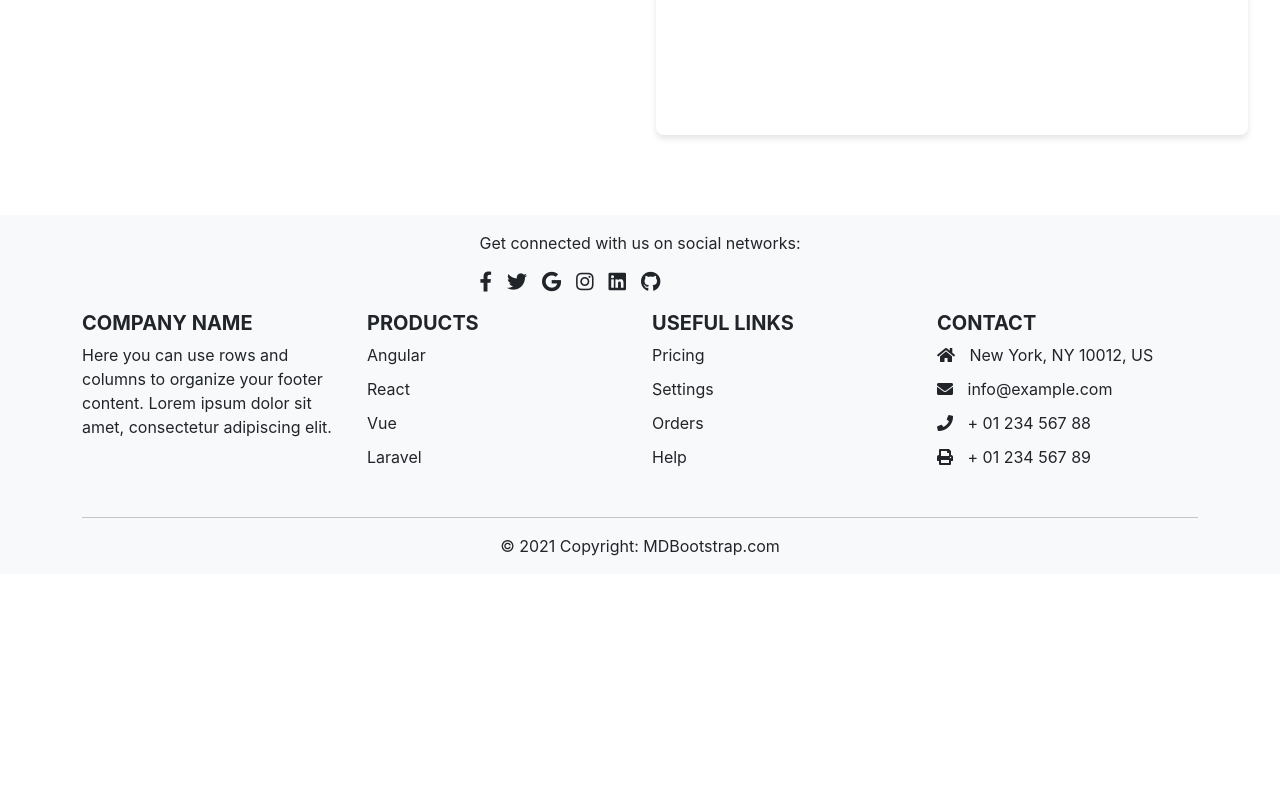
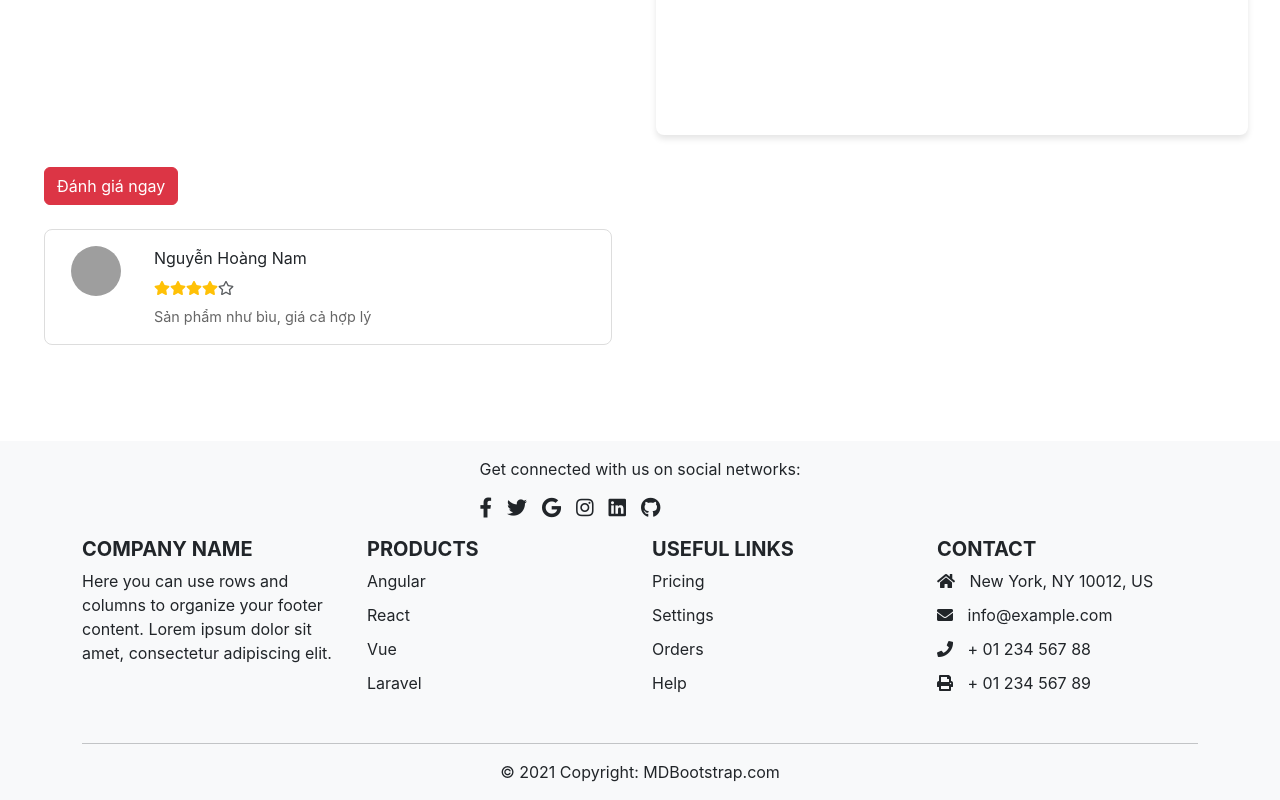
Before and after one commit to Jackptit/Ecommerce-electronics-, a React (Create React App) app in the folder FrontEnd/ecommerce-electronics/: page /product/1 in a window 1280 px wide. Shown: the part 793-1593 px from the top of the page. Before the commit the page ends 1367 px from the top, so only its background shows below. Built offline with nearby package versions, Linux system fonts and the light colour scheme; grey boxes are pictures that could not be loaded.

Commit message:
push User Comment,Modal Comment in ProductPage

```diff
--- /dev/null
+++ b/FrontEnd/ecommerce-electronics/src/components/ModalComment.js
@@ -0,0 +1,80 @@
+import React, { useState } from 'react';
+import { Modal, Button, Form, Row, Col } from 'react-bootstrap';
+import { FaCamera, FaStar, FaRegStar } from 'react-icons/fa'; // Icon thêm hình ảnh
+
+const ModalComment = ({ show, handleClose }) => {
+    const list_rate = [
+        "...",
+        "Rất tệ",
+        "Tệ",
+        "Bình thường",
+        "Tốt",
+        "Tuyệt vời"
+    ]
+    const maxStars = 5;
+    const [rating, setRating] = useState(0);
+    const [hoveredRating, setHoveredRating] = useState(0);
+    const [comment, setComment] = useState('');
+
+    // Xử lý khi nhập cảm nhận
+    const handleRate = (value) => {
+        setRating(value);
+    }
+    const handleCommentChange = (e) => {
+        setComment(e.target.value);
+    };
+
+    return (
+        <Modal show={show} onHide={handleClose}>
+            <Modal.Header closeButton>
+                <Modal.Title >Đánh giá & nhận xét</Modal.Title>
+            </Modal.Header>
+            <Modal.Body>
+                {/* Đánh giá sao */}
+
+                <p className="fw-semibold fs-5">
+                    Đánh giá của bạn
+                </p>
+                {[...Array(maxStars)].map((_, index) => {
+                    const starValue = index + 1;
+                    return (
+                        <span
+                            key={index}
+                            style={{ cursor: 'pointer', fontSize: '32px', color: '#ffc107' }}
+                            onClick={() => handleRate(starValue)} // Click vào sao
+                            onMouseEnter={() => setHoveredRating(starValue)} // Hover vào sao
+                            onMouseLeave={() => setHoveredRating(0)} // Thoát hover
+                        >
+                            {starValue <= (hoveredRating || rating) ? <FaStar /> : <FaRegStar />}
+                        </span>
+                    );
+                })}
+                <p > {rating} sao,sản phẩm này {list_rate[rating]}</p>
+                {/* Nhập cảm nhận */}
+                <Form.Group controlId="formBasicComment" className="mb-3 mt-5">
+                    <Form.Label className="fw-semibold fs-5">Cảm nhận của bạn về sản phẩm</Form.Label>
+                    <Form.Control
+                        as="textarea"
+                        rows={3}
+                        value={comment}
+                        placeholder='Xin mời chia sẻ một số cảm nhận về sản phẩm (nhập tối thiểu 15 ký tự)'
+                        onChange={handleCommentChange}
+                        minLength={15}
+                    />
+                </Form.Group>
+
+                {/* Thêm hình ảnh */}
+                <Button variant="secondary" className="mb-3">
+                    <FaCamera /> Thêm hình ảnh
+                </Button>
+            </Modal.Body>
+
+            <Modal.Footer>
+                <Button variant="danger" onClick={handleClose}>
+                    Gửi đánh giá
+                </Button>
+            </Modal.Footer>
+        </Modal >
+    );
+};
+export default ModalComment;
--- /dev/null
+++ b/FrontEnd/ecommerce-electronics/src/components/UserComment.js
@@ -0,0 +1,37 @@
+import React from "react";
+import { Card, Row, Col } from 'react-bootstrap';
+import { FaStar, FaRegStar } from 'react-icons/fa';
+const UserComment = ({ props }) => {
+    const { avatar, userName, rating, comment } = props;
+    console.log(`username là ${userName}`);
+    const renderStars = (rating) => {
+        const stars = [];
+        for (let i = 1; i <= 5; i++) {
+            stars.push(i <= rating ? <FaStar key={i} className="text-warning" /> : <FaRegStar key={i} className="text-muted" />);
+        }
+        return stars;
+    };
+
+    return (
+        <Card className="mb-3">
+            <Card.Body>
+                <Row>
+                    <Col xs={2} className="text-center">
+                        <img
+                            src={avatar}
+                            alt="Avatar"
+                            className="rounded-circle"
+                            style={{ width: '50px', height: '50px', objectFit: 'cover' }}
+                        />
+                    </Col>
+                    <Col xs={10}>
+                        <p className="mb-1">{userName}</p>
+                        <div className="mb-2">{renderStars(rating)}</div>
+                        <Card.Text>{comment}</Card.Text>
+                    </Col>
+                </Row>
+            </Card.Body>
+        </Card>
+    );
+};
+export default UserComment;
--- a/FrontEnd/ecommerce-electronics/src/contexts/UserContext.js
+++ b/FrontEnd/ecommerce-electronics/src/contexts/UserContext.js
@@ -46,7 +46,7 @@ export const UserProvider = ({ children }) => {
 
       fetchUser();
     }
-  }, [state.user, state.loading]);
+  }, [state.user, state.loading, token]);
 
   return (
     <UserContext.Provider value={{ state, dispatch }}>
--- a/FrontEnd/ecommerce-electronics/src/pages/ProductPage.js
+++ b/FrontEnd/ecommerce-electronics/src/pages/ProductPage.js
@@ -1,6 +1,9 @@
 import React from "react";
 import styled from "styled-components";
 import ProductImage from "../components/ProductImage";
+import UserComment from "../components/UserComment";
+import { Container, Button } from "react-bootstrap";
+import ModalComment from "../components/ModalComment";
 const ProductPage = () => {
   const product = {
     name: "Màn hình LCD Xiaomi G27i EU ELA5375EU 27 inch (1920x1080/ IPS/ 165Hz/ 1ms)",
@@ -17,6 +20,17 @@ const ProductPage = () => {
                 - HIển thị màu sắc: 16.7 triệu màu
                 - Cổng hình ảnh: 1 x DisplayPort, 1 x HDMI 2.0`,
   }
+  const list_commnent = [
+    {
+      avatar: "https://img.freepik.com/premium-vector/avatar-icon0002_750950-43.jpg",
+      userName: "Nguyễn Hoàng Nam",
+      rating: 4,
+      comment: "Sản phẩm như bìu, giá cả hợp lý"
+    }
+  ]
+  const [showModal, setShowModal] = React.useState(false);
+  const handleShowModal = () => { setShowModal(true) };
+  const handleCloseModal = () => { setShowModal(false) };
   return (
     <Wrapper>
       <div className="product-center">
@@ -35,6 +49,15 @@ const ProductPage = () => {
             <p>{product.detail}</p>
           </div>
         </section>
+        <Container>
+          <Button variant="danger" className="mb-4" onClick={handleShowModal}>
+            Đánh giá ngay
+          </Button>
+          <ModalComment show={showModal} handleClose={handleCloseModal} />
+          {list_commnent.map((item, index) =>
+            <UserComment key={index} props={item} />)
+          }
+        </Container>
       </div>
     </Wrapper>
   )
```
